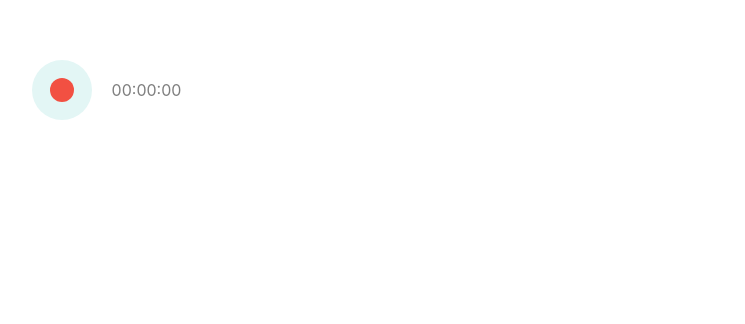
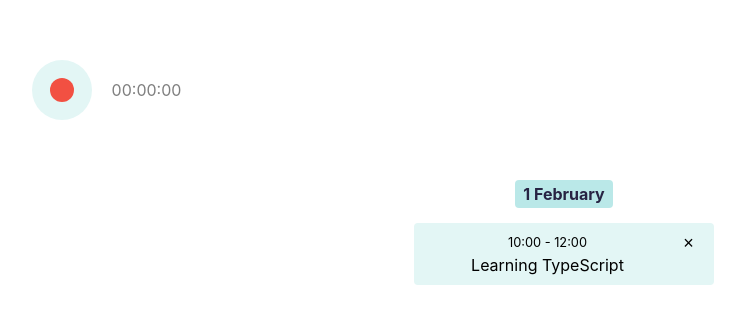
Before and after one commit to Tulun/ts-react-apollo-next, a React (Create React App) app in the folder fourth-section/: page / in a window 1280 px wide. Shown: the top 324 px of the page, without its empty margins (531-1276 px from the left). Built offline with nearby package versions, Linux system fonts and the light colour scheme.

Commit message:
CalendarEvent comp.

```diff
--- a/fourth-section/src/components/App/App.tsx
+++ b/fourth-section/src/components/App/App.tsx
@@ -1,10 +1,12 @@
 import "./App.css";
 import Recorder from "components/Recorder";
+import Calendar from "components/Calendar";
 
 function App() {
   return (
     <div className="App">
       <Recorder />
+      <Calendar />
     </div>
   );
 }
--- /dev/null
+++ b/fourth-section/src/components/Calendar/Calendar.css
@@ -0,0 +1,62 @@
+.calendar {
+  display: flex;
+  flex-direction: row-reverse;
+  margin: 0 15px;
+  padding: 20px 0;
+  overflow-x: auto;
+}
+
+.calendar-day {
+  flex: 0 0 300px;
+  padding: 0 20px;
+}
+
+.calendar-day-label {
+  font-size: 16px;
+  margin: 0 0 15px;
+  text-align: center;
+}
+
+.calendar-day-label span {
+  background: #bae8e8;
+  border-radius: 4px;
+  color: #272343;
+  display: inline-block;
+  font-weight: bold;
+  padding: 4px 8px;
+}
+
+.calendar-event {
+  align-items: flex-start;
+  background: #e3f6f5;
+  border-radius: 4px;
+  display: flex;
+  justify-content: space-between;
+  flex-wrap: wrap;
+  margin: 0 0 10px;
+  padding: 8px 14px;
+}
+
+.calendar-event-info {
+  flex-grow: 1;
+  flex-basis: 82%;
+  line-height: 23px;
+}
+
+.calendar-event-time {
+  font-size: 0.8em;
+}
+
+.calendar-event-delete-button {
+  appearance: none;
+  background: none;
+  border: 0;
+  cursor: pointer;
+  flex-shrink: 0;
+  height: 23px;
+  font-size: 18px;
+  line-height: 20px;
+  margin: 0 0 0 10px;
+  padding: 0;
+  width: 23px;
+}
--- /dev/null
+++ b/fourth-section/src/components/Calendar/Calendar.tsx
@@ -0,0 +1,24 @@
+import "./Calendar.css";
+
+const Calendar: React.FC = () => {
+  return (
+    <div className="calendar">
+      <div className="calendar-day">
+        <div className="calendar-day-label">
+          <span>1 February</span>
+        </div>
+        <div className="calendar-events">
+          <div className="calendar-event">
+            <div className="calendar-event-info">
+              <div className="calendar-event-time">10:00 - 12:00</div>
+              <div className="calendar-event-title">Learning TypeScript</div>
+            </div>
+            <button className="calendar-event-delete-button">&times;</button>
+          </div>
+        </div>
+      </div>
+    </div>
+  );
+};
+
+export default Calendar;
--- /dev/null
+++ b/fourth-section/src/components/Calendar/index.ts
@@ -0,0 +1 @@
+export { default } from "./Calendar";
--- a/fourth-section/src/components/Recorder/index.ts
+++ b/fourth-section/src/components/Recorder/index.ts
@@ -1,5 +1 @@
-// export { default } from "./Recorder";
-
-import Recorder from "./Recorder";
-
-export default Recorder;
+export { default } from "./Recorder";
```
